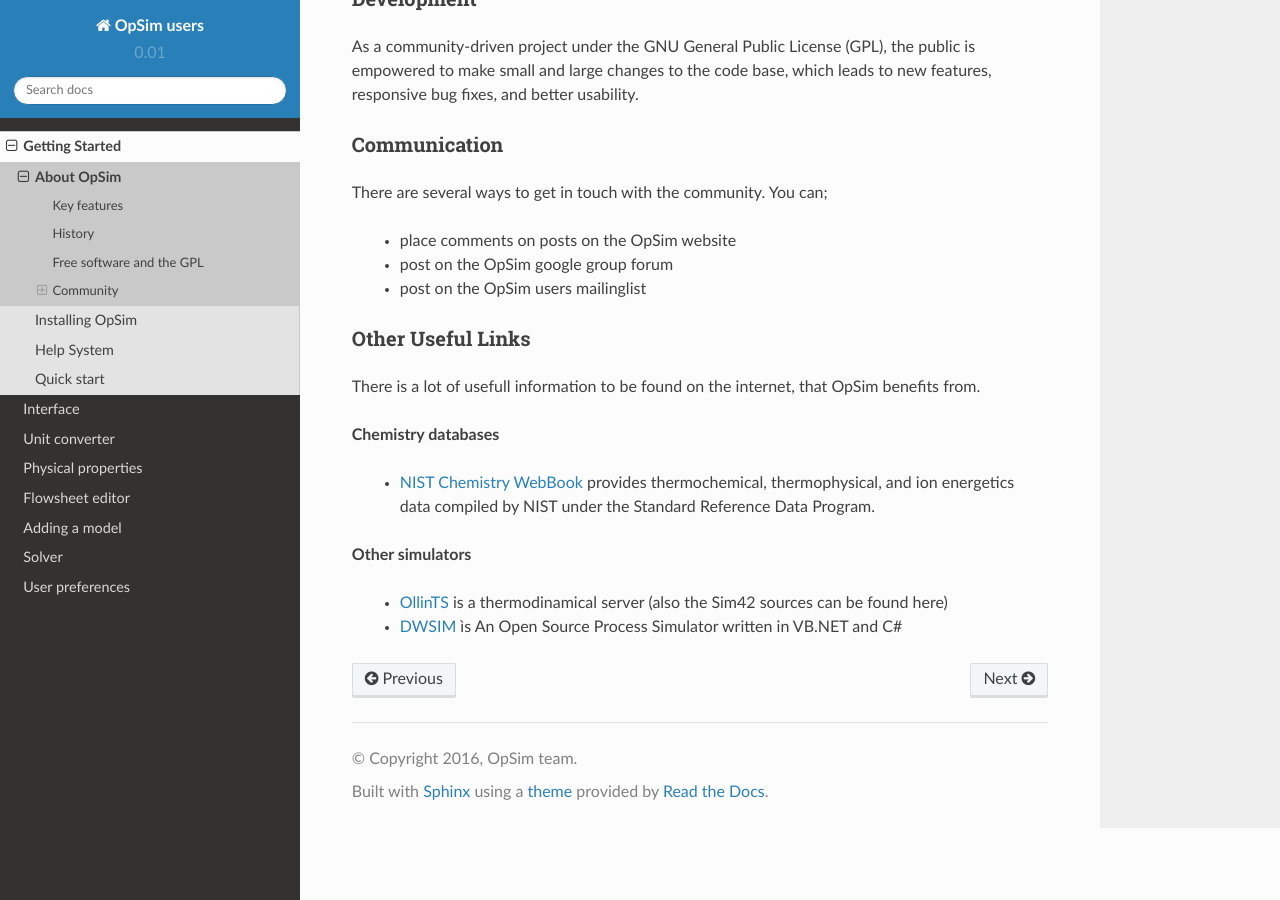
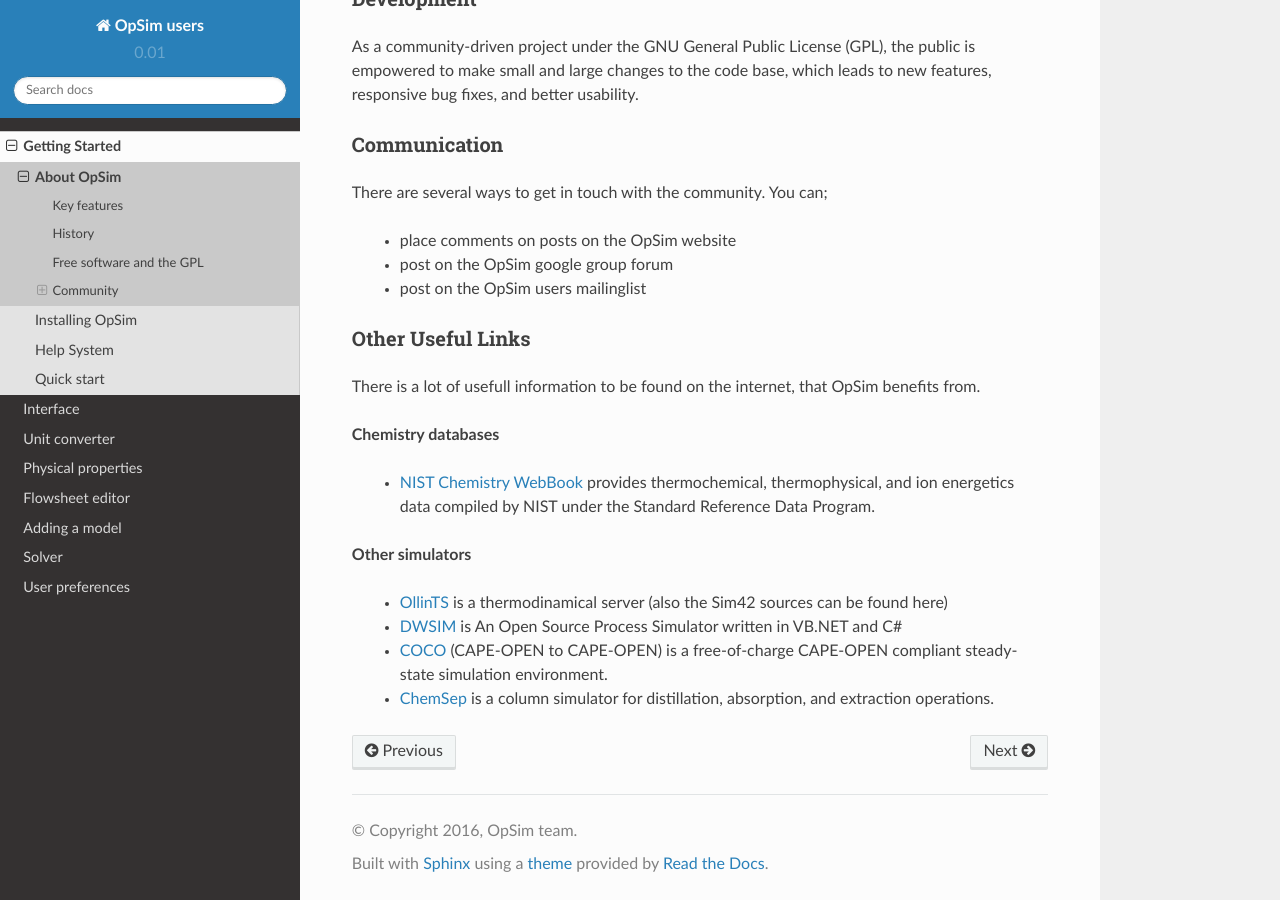
Before and after one commit to opsim/opsim, a Sphinx documentation site: the page built from docs/users/source/getting_started/about_opsim.rst, in a window 1280 px wide and 900 px high, scrolled down 1389 px. Built offline with Sphinx 7.4.7 and the Read the Docs theme 2.0.0, drawn with Linux system fonts in a browser that asks for light colours.

Commit message:
added COCO and ChemSep as other free simulators

```diff
--- a/docs/users/source/getting_started/about_opsim.rst
+++ b/docs/users/source/getting_started/about_opsim.rst
@@ -70,7 +70,11 @@
 **Other simulators**
 
   - OllinTS_ is a thermodinamical server (also the Sim42 sources can be found here)
-  - DWSIM_ ìs An Open Source Process Simulator written in VB.NET and C#
+  - DWSIM_ is An Open Source Process Simulator written in VB.NET and C#
+  - COCO_ (CAPE-OPEN to CAPE-OPEN) is a free-of-charge CAPE-OPEN compliant steady-state simulation environment.
+  - ChemSep_ is a column simulator for distillation, absorption, and extraction operations.
 
 .. _OllinTS: https://sourceforge.net/projects/ollints/
 .. _DWSIM: http://dwsim.inforside.com.br/wiki/index.php?title=Main_Page
+.. _COCO: http://www.cocosimulator.org/
+.. _ChemSep: http://www.chemsep.com/
```
